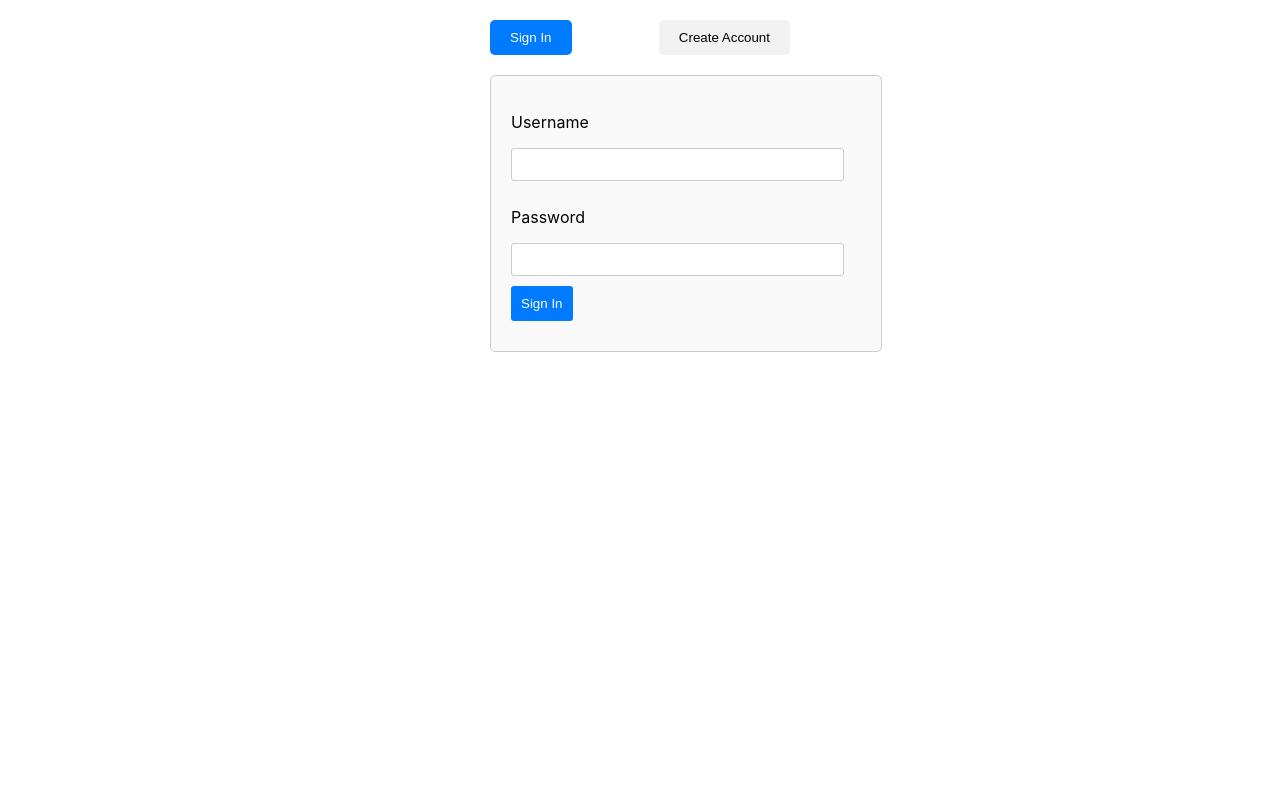
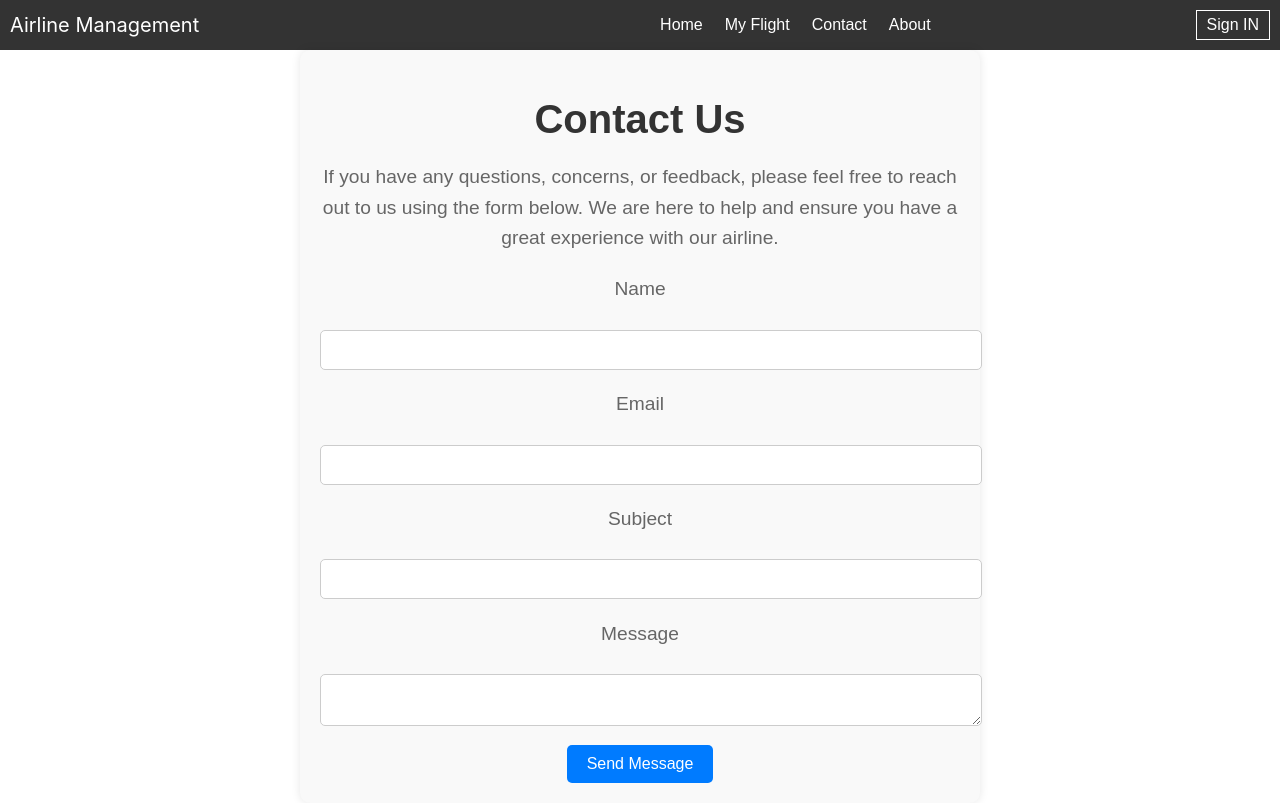
Before and after one commit to digvijaysingh3023/Airline-Management, a React (Create React App) app in the folder client/: page /contact in a window 1280 px wide. Before the commit this address led to /login. Built offline with nearby package versions, Linux system fonts and the light colour scheme.

Commit message:
contact and about added

```diff
--- a/client/src/App.js
+++ b/client/src/App.js
@@ -2,13 +2,26 @@ import { Route, Routes, Navigate } from 'react-router-dom';
 import { useState, useEffect } from 'react';
 import Home from './pages/Home';
 import Login from './pages/Login';
-import ScheduleFlight from './pages/ScheduleFlight';
-import BookFlight from './pages/BookFlight';
+import ViewFlights from './pages/ViewFlights';
+import MyFlights from './pages/MyFlights';
 import Contact from './pages/Contact';
 import About from './pages/About';
 import './App.css';
+import {jwtDecode} from 'jwt-decode';
+
+const decodeToken = (token) => {
+  try {
+    const decodedToken = jwtDecode(token);
+    return decodedToken;
+  } catch (error) {
+    console.error("Invalid token:", error);
+    return null;
+  }
+};
 
 function App() {
+
+  const [username,setusername] = useState("");
 
   const [isLoggedIn, setIsLoggedIn] = useState(() => {
     return localStorage.getItem('isLoggedIn') || "false";
@@ -16,6 +29,20 @@ function App() {
 
   useEffect(() => {
     localStorage.setItem('isLoggedIn', isLoggedIn);
+    const token = localStorage.getItem('token');
+    const decodedToken = decodeToken(token);
+    if(token){
+        if(!decodeToken){
+            localStorage.removeItem('token');
+            setIsLoggedIn("false");
+        }
+        else{
+            const username_ = decodedToken['username'];
+            setusername(username_);
+        }
+    }else{
+      setusername("");
+    }
   }, [isLoggedIn]);
 
   return (
@@ -23,10 +50,10 @@ function App() {
       <Routes>
         <Route path="/home" element={<Home setIsLoggedIn={setIsLoggedIn} isLoggedIn={isLoggedIn}/>} />
         <Route path="/login" element={<Login isLoggedIn={isLoggedIn} setIsLoggedIn={setIsLoggedIn} />} />
-        <Route path="/book_flight" element={isLoggedIn === "true" ? <BookFlight isLoggedIn={isLoggedIn} setIsLoggedIn={setIsLoggedIn} /> : <Navigate to="/login" />} />
-        <Route path="/schedule_flight" element={isLoggedIn === "true" ? <ScheduleFlight isLoggedIn={isLoggedIn} setIsLoggedIn={setIsLoggedIn} /> : <Navigate to="/login" />} />
-        <Route path="/about"  element={isLoggedIn === "true" ? <About isLoggedIn={isLoggedIn} setIsLoggedIn={setIsLoggedIn} /> : <Navigate to="/login" />} />
-        <Route path="/contact"  element={isLoggedIn === "true" ? <Contact isLoggedIn={isLoggedIn} setIsLoggedIn={setIsLoggedIn} /> : <Navigate to="/login" />} />
+        <Route path="/my_flights" element={<MyFlights setIsLoggedIn={setIsLoggedIn} isLoggedIn={isLoggedIn}/>} />
+        <Route path="/view_flights" element={<ViewFlights setIsLoggedIn={setIsLoggedIn} isLoggedIn={isLoggedIn}/>} />
+        <Route path="/about" element={<About setIsLoggedIn={setIsLoggedIn} isLoggedIn={isLoggedIn}/>} />
+        <Route path="/contact" element={<Contact username={username} setIsLoggedIn={setIsLoggedIn} isLoggedIn={isLoggedIn}/>} />
         <Route path="*"  element={<Navigate to="/Home" />} />
       </Routes>
     </div>
--- /dev/null
+++ b/client/src/CSS/Contact.css
@@ -0,0 +1,54 @@
+.contact-container {
+    width: 50%;
+    margin: 0 auto;
+    padding: 20px;
+    background-color: #f9f9f9;
+    border-radius: 10px;
+    box-shadow: 0 0 10px rgba(0, 0, 0, 0.1);
+    font-family: Arial, sans-serif;
+}
+
+.contact-container h1 {
+    font-size: 2.5em;
+    margin-bottom: 20px;
+    color: #333;
+    text-align: center;
+}
+
+.contact-container p {
+    font-size: 1.2em;
+    line-height: 1.6;
+    color: #666;
+    margin-bottom: 20px;
+    text-align: center;
+}
+
+.contact-container form div {
+    margin-bottom: 15px;
+}
+
+.contact-container input,
+.contact-container textarea {
+    width: 100%;
+    padding: 10px;
+    margin-top: 5px;
+    border: 1px solid #ccc;
+    border-radius: 5px;
+    font-size: 1em;
+}
+
+.contact-container button {
+    background-color: #007BFF;
+    color: white;
+    padding: 10px 20px;
+    border: none;
+    border-radius: 5px;
+    cursor: pointer;
+    font-size: 1em;
+    display: block;
+    margin: 0 auto;
+}
+
+.contact-container button:hover {
+    background-color: #0056b3;
+}
--- a/client/src/components/CreateAccount.js
+++ b/client/src/components/CreateAccount.js
@@ -80,6 +80,7 @@ function CreateAccount({ setSignIn }) {
                             name="firstName"
                             onChange={changeHandler}
                             value={formData.firstName}
+                            required
                         ></input>
                     </div>
                     <div>
@@ -99,6 +100,7 @@ function CreateAccount({ setSignIn }) {
                         name="mobile"
                         onChange={changeHandler}
                         value={formData.mobile}
+                        required
                     ></input>
                 </div>
                 <div>
@@ -117,6 +119,7 @@ function CreateAccount({ setSignIn }) {
                         name="email"
                         onChange={changeHandler}
                         value={formData.email}
+                        required
                     ></input>
                 </div>
                 <div>
@@ -126,6 +129,7 @@ function CreateAccount({ setSignIn }) {
                         name="username"
                         onChange={changeHandler}
                         value={formData.username}
+                        required
                     ></input>
                 </div>
                 <div className="password-container">
@@ -136,6 +140,7 @@ function CreateAccount({ setSignIn }) {
                             name="password"
                             onChange={changeHandler}
                             value={formData.password}
+                            required
                         ></input>
                     </div>
                     <div>
@@ -145,6 +150,7 @@ function CreateAccount({ setSignIn }) {
                             name="confirmPassword"
                             onChange={handleConfirmPassword}
                             value={confirmPassword}
+                            required
                         ></input>
                     </div>
                 </div>
--- a/client/src/components/Navbar.js
+++ b/client/src/components/Navbar.js
@@ -24,8 +24,7 @@ function Navbar({isLoggedIn, setIsLoggedIn }) {
             <div className="logo">Airline Management</div>
             <div className="nav-links">
                 <button className="nav-button" name="home" onClick={clickHandlePage}>Home</button>
-                <button className="nav-button" name="book_flight" onClick={clickHandlePage}>Book Flight</button>
-                <button className="nav-button" name="schedule_flight" onClick={clickHandlePage}>Schedule Flight</button>
+                <button className="nav-button" name="my_flights" onClick={clickHandlePage}>My Flight</button>
                 <button className="nav-button" name="contact" onClick={clickHandlePage}>Contact</button>
                 <button className="nav-button" name="about" onClick={clickHandlePage}>About</button>
             </div>
--- a/client/src/components/SignIn.js
+++ b/client/src/components/SignIn.js
@@ -56,6 +56,7 @@ function SignIn({ setIsLoggedIn }) {
                         name="username"
                         onChange={changeHandler}
                         value={formData.username}
+                        required
                     ></input>
                 </div>
                 <div>
@@ -65,6 +66,7 @@ function SignIn({ setIsLoggedIn }) {
                         name="password"
                         onChange={changeHandler}
                         value={formData.password}
+                        required
                     ></input>
                 </div>
                 <div>
--- a/client/src/pages/Contact.js
+++ b/client/src/pages/Contact.js
@@ -1,10 +1,112 @@
 import Navbar from '../components/Navbar';
+import { useState } from 'react';
+import { toast } from "react-toastify";
+import "react-toastify/dist/ReactToastify.css";
+import '../CSS/Contact.css'
 
-function Contact({isLoggedIn,setIsLoggedIn}){
+function Contact({username,isLoggedIn,setIsLoggedIn}){
+    const [formData, setFormData] = useState({
+        name: "",
+        email: "",
+        subject: "",
+        message: "",
+        username:username
+    });
+
+    function changeHandler(event){
+        const { name, value } = event.target;
+        setFormData(prevData => ({
+            ...prevData,
+            [name]: value
+        }));
+    };
+
+    async function submitHandler(event){
+        event.preventDefault();
+        if(isLoggedIn==="false"){
+            toast.error("Login to sent message");
+            return ;
+        }
+        try {
+            const response = await fetch('url to send data', {
+                method: 'POST',
+                headers: {
+                    'Content-Type': 'application/json'
+                },
+                body: JSON.stringify(formData)
+            });
+
+            const data = await response.json();
+
+            if (response.ok) {
+                toast.success("Message sent successfully");
+            } else {
+                toast.error(data.message || "Error Occured");
+            }
+        } catch (error) {
+            toast.error("Network error, please try again later");
+            console.error("Network error:", error);
+        }
+
+        setFormData({
+            name: "",
+            email: "",
+            subject: "",
+            message: "",
+            username:username
+        });
+    };
+
+
     return (<div>
         <Navbar isLoggedIn={isLoggedIn} setIsLoggedIn={setIsLoggedIn}/>
 
-        This is Contact Page
+        <div className="contact-container">
+            <h1>Contact Us</h1>
+            <p>If you have any questions, concerns, or feedback, please feel free to reach out to us using the form below. We are here to help and ensure you have a great experience with our airline.</p>
+            <form onSubmit={submitHandler}>
+                <div>
+                    <p>Name</p>
+                    <input
+                        type="text"
+                        name="name"
+                        onChange={changeHandler}
+                        value={formData.name}
+                        required
+                    />
+                </div>
+                <div>
+                    <p>Email</p>
+                    <input
+                        type="email"
+                        name="email"
+                        onChange={changeHandler}
+                        value={formData.email}
+                        required
+                    />
+                </div>
+                <div>
+                    <p>Subject</p>
+                    <input
+                        type="text"
+                        name="subject"
+                        onChange={changeHandler}
+                        value={formData.subject}
+                        required
+                    />
+                </div>
+                <div>
+                    <p>Message</p>
+                    <textarea
+                        name="message"
+                        onChange={changeHandler}
+                        value={formData.message}
+                        required
+                    />
+                </div>
+                <button type="submit">Send Message</button>
+            </form>
+        </div>
     </div>)
 }
 export default Contact;
--- a/client/src/pages/Home.js
+++ b/client/src/pages/Home.js
@@ -1,47 +1,91 @@
-import { useEffect, useState } from 'react';
+// import { useEffect, useState } from 'react';
 import Navbar from '../components/Navbar';
+import { useState } from 'react';
+import { toast } from "react-toastify";
+import "react-toastify/dist/ReactToastify.css";
 import '../CSS/Home.css';
-import { useNavigate } from 'react-router-dom';
-import {jwtDecode} from 'jwt-decode';
-
-const decodeToken = (token) => {
-    try {
-      const decodedToken = jwtDecode(token);
-      return decodedToken;
-    } catch (error) {
-      console.error("Invalid token:", error);
-      return null;
-    }
-  };
 
 
 function Home({isLoggedIn,setIsLoggedIn}){
-    const navigate = useNavigate()
-    const [username,setusername] = useState('');
+    const [formData, setFormData] = useState({
+        source: "",
+        destination: "",
+        date: "",
+    });
 
-    useEffect(()=>{
-        const token = localStorage.getItem('token')
-        const decodedToken = decodeToken(token);
-        if(token){
-            if(!decodeToken){
-                localStorage.removeItem('token')
-                navigate('/login')
+    function changeHandler(event){
+        const { name, value } = event.target;
+        setFormData(prevData => ({
+            ...prevData,
+            [name]: value
+        }));
+    };
+
+    async function submitHandler(event){
+        event.preventDefault();
+        try {
+            const response = await fetch('url to send data', {
+                method: 'POST',
+                headers: {
+                    'Content-Type': 'application/json'
+                },
+                body: JSON.stringify(formData)
+            });
+
+            const data = await response.json();
+
+            if (response.ok) {
+
+            } else {
+                toast.error(data.message || "Error Occured");
             }
-            else{
-                console.log();
-                const username_ = decodedToken['username'];
-                setusername(username_)
-            }
+        } catch (error) {
+            toast.error("Network error, please try again later");
         }
-        else{
-            navigate('/login',{replace:true})
-        }
-    },[])
+
+        setFormData({
+            source: "",
+            destination: "",
+            date: "",
+        });
+    };
 
     return (<div>
         <Navbar isLoggedIn={isLoggedIn} setIsLoggedIn={setIsLoggedIn} />
-        This is Home Page
-        this is your username :- {username}
+
+        <form onSubmit={submitHandler}>
+                <div>
+                    <p>Source</p>
+                    <input
+                        type="text"
+                        source="source"
+                        onChange={changeHandler}
+                        value={formData.source}
+                        required
+                    />
+                </div>
+                <div>
+                    <p>Destination</p>
+                    <input
+                        type="text"
+                        name="destination"
+                        onChange={changeHandler}
+                        value={formData.destination}
+                        required
+                    />
+                </div>
+                <div>
+                    <p>Date</p>
+                    <input
+                        type="date"
+                        name="date"
+                        onChange={changeHandler}
+                        value={formData.date}
+                        required
+                    />
+                </div>
+                <button type="submit">View Flights</button>
+            </form>
     </div>)
 }
 export default Home;
--- a/client/src/pages/ScheduleFlight.js
+++ b/client/src/pages/ViewFlights.js
@@ -1,10 +1,10 @@
 import Navbar from '../components/Navbar';
 
-function ScheduleFlight({isLoggedIn,setIsLoggedIn}){
+function ViewFlights({isLoggedIn,setIsLoggedIn}){
     return (<div>
         <Navbar isLoggedIn={isLoggedIn} setIsLoggedIn={setIsLoggedIn}/>
 
-        This is Schedule Flight Page
+        This is View Flight Page
     </div>)
 }
-export default ScheduleFlight;
+export default ViewFlights;
```
Also changed, not shown: client/src/CSS/About.css (added, +41 -0 lines), client/src/pages/About.js (+22 -1 lines), client/src/pages/Login.js (+6 -3 lines), client/src/pages/MyFlights.js (renamed from client/src/pages/BookFlight.js, +4 -3 lines), 1 other file (tests, documents, lock files or other folders).
